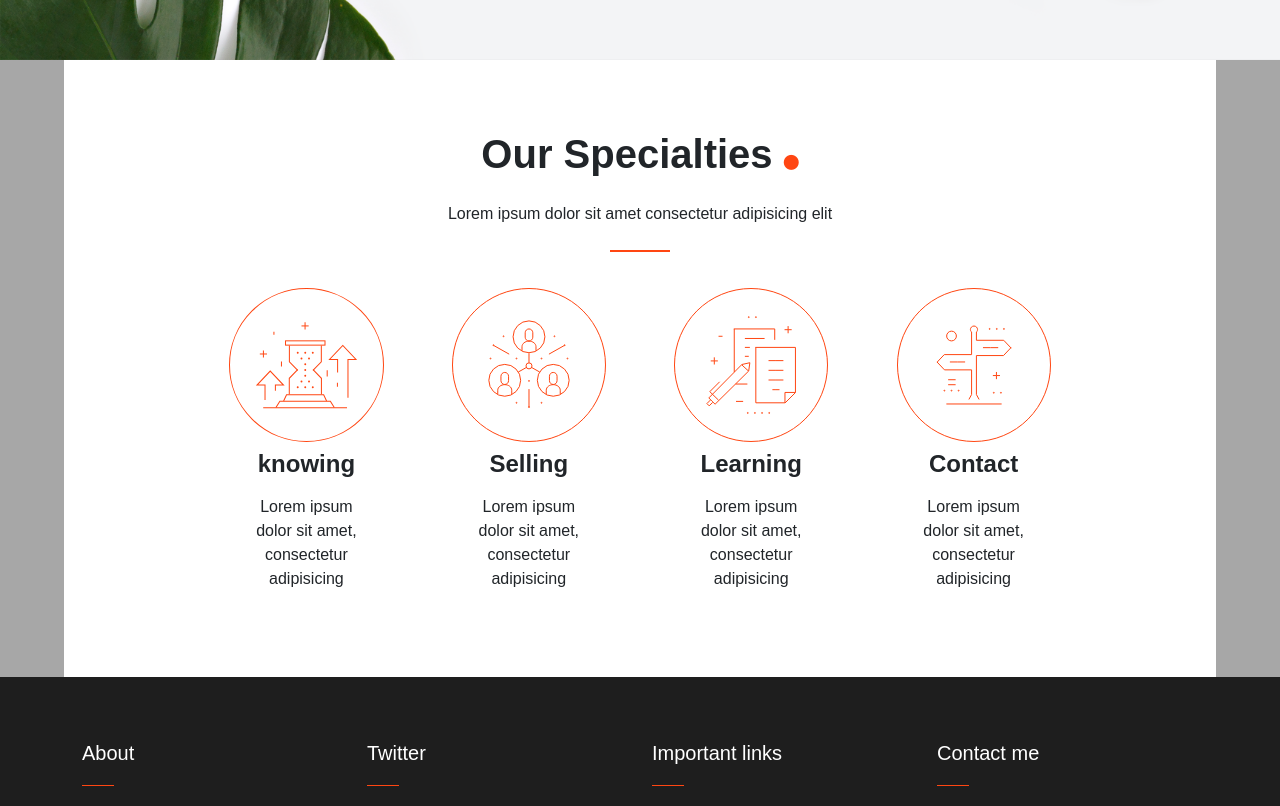
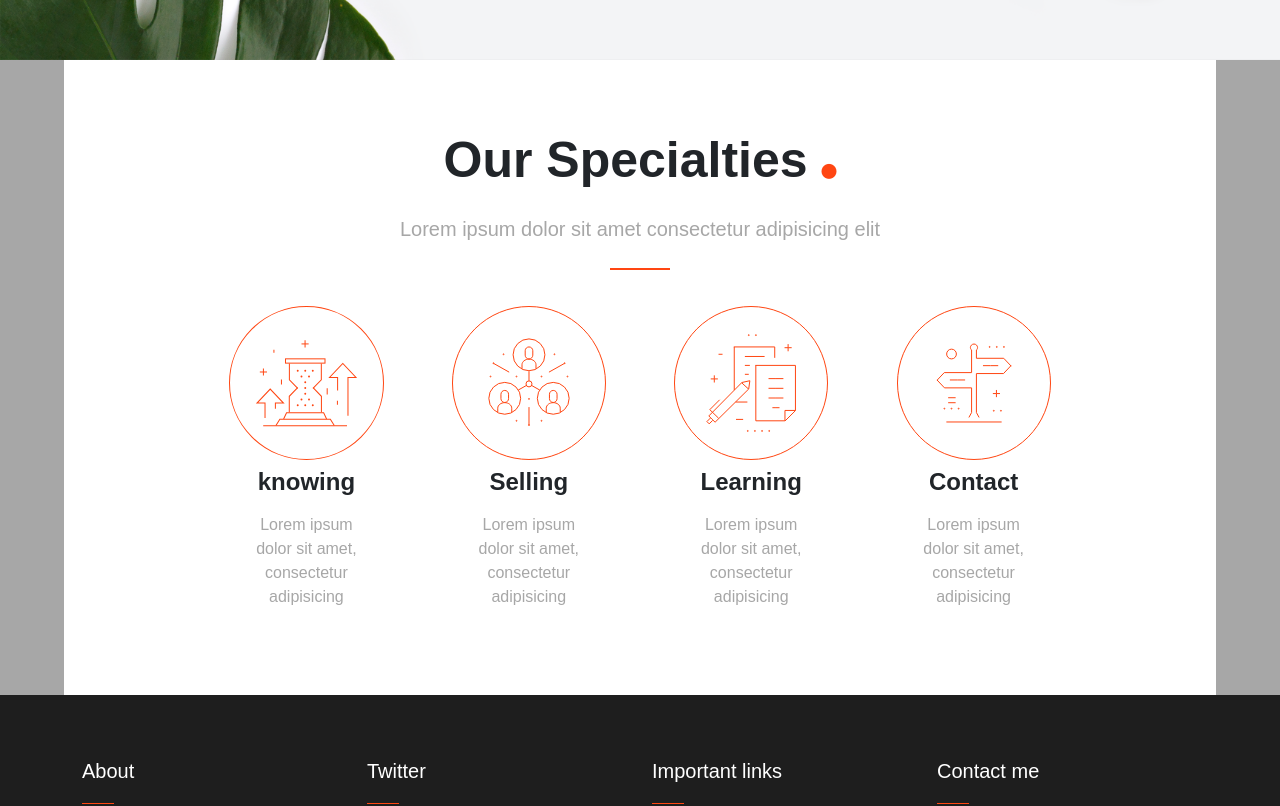
Before and after one commit to sabino-olivieri/proj-html-vuejs, a Vue app: page / in a window 1280 px wide. Shown: the part 740-1546 px from the top of the page. Built offline with nearby package versions, Linux system fonts and the light colour scheme.

Commit message:
feat: changed color and size of text in ourSpecialties

```diff
--- a/src/components/AppOurSpecialties.vue
+++ b/src/components/AppOurSpecialties.vue
@@ -16,7 +16,7 @@ export default {
   <div class="ms-container-90 gap-3">
     <h1 class="fw-bold">
       Our Specialties
-      <i class="fa-solid fa-circle "></i>
+      <i class="fa-solid fa-circle"></i>
     </h1>
     <span>Lorem ipsum dolor sit amet consectetur adipisicing elit </span>
     <span class="line pt-2"></span>
@@ -35,24 +35,29 @@ export default {
 
 .ms-container-90 {
   @include flex(column, start, center);
-//   height: 800px;
+  //   height: 800px;
   padding: 70px 80px;
   background-color: white;
 
+  h1 {
+    font-size: 50px;
+    i {
+      font-size: 15px;
+      color: var(--ms-primary-color);
+    }
+    & + span{
+      font-size: 20px;
+      color: var(--ms-secondary-color);
+    }
+  }
 
-  h1{
-    i {
-              font-size: 15px;
-              color: var(--ms-primary-color);
-            }
-  }
   .line {
     border-bottom: 2px solid var(--ms-primary-color);
     width: 60px;
   }
 
-  .description{
-    padding: 0px 40px
+  .description {
+    padding: 0px 40px;
   }
 
   ul {
@@ -63,6 +68,10 @@ export default {
       @include flex(column, center, center);
       text-align: center;
       max-width: 20%;
+
+      span{
+        color: var(--ms-secondary-color);
+      }
     }
   }
 }
```
Also changed, not shown: src/components/AppEventsSection.vue (added).
